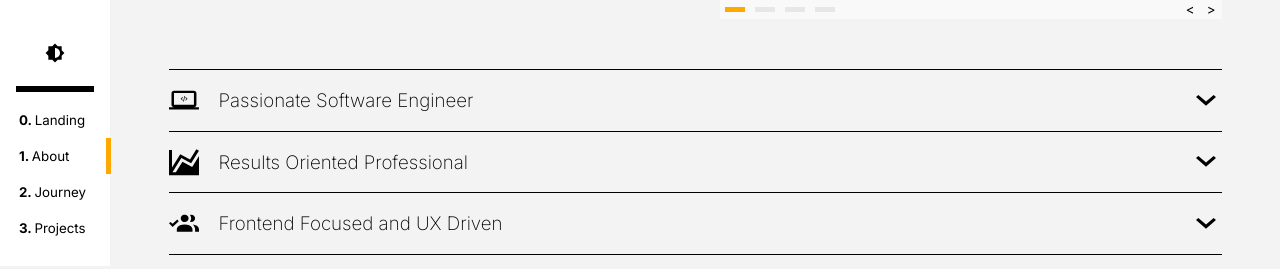
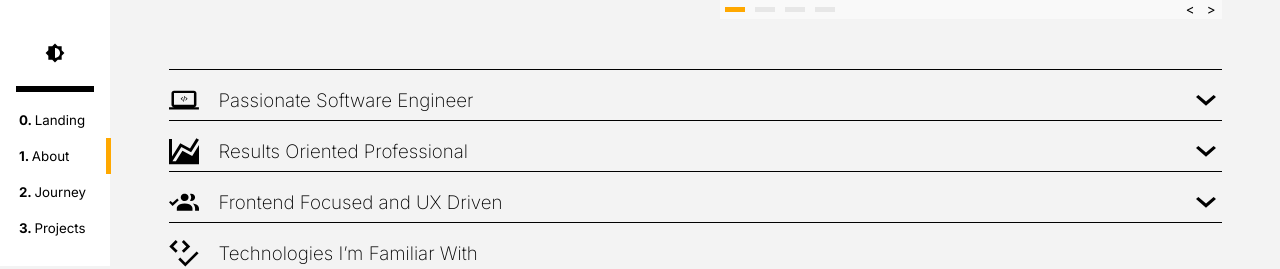
Before and after one commit to christopher-alba/personal-portfolio-v5, a React (Vite) app: page / in a window 1280 px wide. Shown: the part 534-803 px from the top of the page. Built offline with nearby package versions, Linux system fonts and the light colour scheme; grey boxes are pictures that could not be loaded.

Commit message:
Update Subsection.tsx

```diff
--- a/src/components/Subsection.tsx
+++ b/src/components/Subsection.tsx
@@ -1,10 +1,13 @@
-import { FC, ReactNode } from "react";
+import { FC, ReactNode, useEffect, useState } from "react";
 import SubSectionTitle from "./SubSectionTitle";
 import styled from "styled-components";
 import { ReactComponent as DownIcon } from "../svg/icons/chevronDown.svg";
+import { useMeasure } from "react-use";
+import { animated, useSpring } from "@react-spring/web";
 
 const InnerContentWrapper = styled("div")`
   border-bottom: solid 1px ${({ theme }) => theme.colors.secondary1};
+  overflow: hidden;
 `;
 const TitleWrapper = styled("div")`
   width: 100%;
@@ -34,8 +37,47 @@ const Subsection: FC<{
   toggleSection: (index: number) => void;
   active: boolean;
 }> = ({ Icon, titleText, ContentNode, active, index, toggleSection }) => {
+  const [contentHeight, setContentHeight] = useState(200);
+  const [ref, { height }] = useMeasure();
+  const [render, setRender] = useState(false);
+  useEffect(() => {
+    if (!active) {
+      setTimeout(() => {
+        setRender(false);
+      }, 500);
+    } else {
+      setRender(true);
+    }
+  }, [active]);
+  useEffect(() => {
+    //Sets initial height
+    setContentHeight(height);
+
+    //Adds resize event listener
+    window.addEventListener("resize", setContentHeight(height) as any);
+
+    // Clean-up
+    return window.removeEventListener(
+      "resize",
+      setContentHeight(height) as any
+    );
+  }, [height]);
+  const springs = useSpring({
+    top: active ? 0 : -10,
+    position: "relative",
+    opacity: active ? 1 : 0,
+  });
+  const springs2 = useSpring({
+    height: active ? contentHeight + 100 : 50,
+  });
   return (
-    <InnerContentWrapper>
+    <InnerContentWrapper
+      as={animated.div}
+      style={{ ...springs2 } as any}
+      onClick={() => {
+        toggleSection(index);
+      }}
+    >
       <TitleWrapper
         onClick={() => {
           toggleSection(index);
@@ -50,7 +92,13 @@ const Subsection: FC<{
           <DownIconSVG style={{ transform: active ? "rotate(180deg)" : "" }} />
         </ButtonDown>
       </TitleWrapper>
-      {active && ContentNode}
+      {render ? (
+        <animated.div ref={ref as any} style={{ ...springs } as any}>
+          {ContentNode}
+        </animated.div>
+      ) : (
+        ""
+      )}
     </InnerContentWrapper>
   );
 };
```
